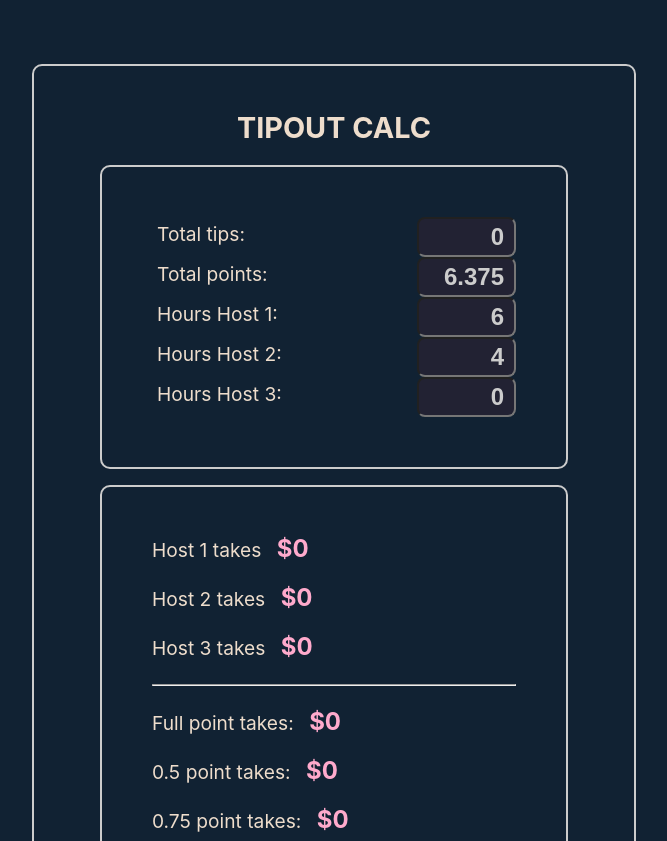
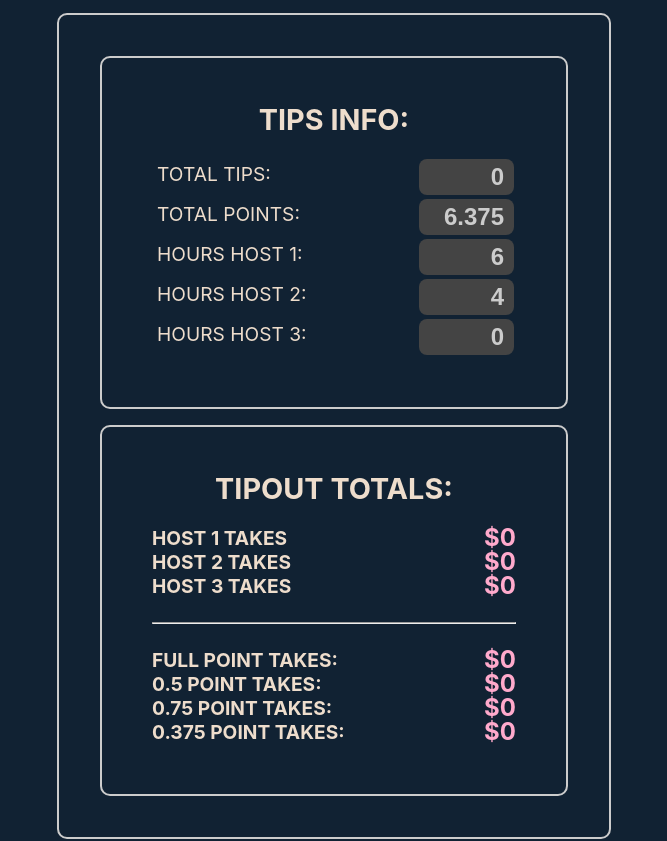
Before and after one commit to write2cmdg/tipout-calculator, a React (Create React App) app: page / in a window 1280 px wide. Shown: the top 841 px of the page, without its empty margins (306-973 px from the left). Built offline with nearby package versions, Linux system fonts and the light colour scheme.

Commit message:
fixed style

```diff
--- a/src/App.css
+++ b/src/App.css
@@ -3,21 +3,22 @@
   padding: 0;
   text-decoration: none;
   list-style: none;
+  text-transform: uppercase;
 }
 
 body {
   background-color: #123;
   color: #edc;
   font-size: 1.2rem;
-  padding: 5%;
+  padding: 1%;
   line-height: 1.5rem;
 }
 
 .main-container {
   max-width: 500px;
   min-width: 375px;
-  padding: 50px;
-  width:50%;
+  padding: 25px;
+  width:75%;
   margin: auto;
   border: 2px solid #ccc;
   border-radius: 10px;
@@ -36,7 +37,7 @@ label {
   padding: 5px;
 }
 
-h2 {
+h2, h1 {
   text-align: center;
   margin-bottom: 25px;
 }
@@ -46,8 +47,10 @@ h2 {
   justify-content: space-between;
 }
 input {
+  margin: 2px;
+  border: none;
   border-radius: 8px;
-  background: #223;
+  background: #444;
   color: #ccc;
   text-align: right;
   width: 75px;
@@ -64,3 +67,9 @@ input {
   font-weight:700;
 
 }
+
+.result-line {
+  display: flex;
+  flex-direction: row;
+  justify-content: space-between;
+}
--- a/src/App.js
+++ b/src/App.js
@@ -22,10 +22,12 @@ function App() {
 
   return (
     <div className='main-container'>
-      <h2>TIPOUT CALC</h2>
+      {/* <h1>TIPOUT CALC</h1> */}
 
       <div className="top-half">
+
         <form>
+      <h2>tips info:</h2>
           <div className='form-group'>
             <label>Total tips: </label>
             <input  type="text" name="total" value={total} placeholder={total} onChange={(e) => setTotal(e.target.value)} />
@@ -58,14 +60,31 @@ function App() {
 
 
       <div className="results">
-        <p>Host 1 takes <span className="result">${tipsHostOne.toFixed(0)}</span></p><br />
-        <p>Host 2 takes <span className="result">${tipsHostTwo.toFixed(0)}</span></p><br />
-        <p>Host 3 takes <span className="result">${tipsHostThree.toFixed(0)}</span></p><br />
+      <h2>tipout totals:</h2>
+
+        <div className="result-line">
+          <h4>Host 1 takes </h4><span className="result">${tipsHostOne.toFixed(0)}</span>
+        </div>
+        <div className="result-line">
+          <h4>Host 2 takes </h4><span className="result">${tipsHostTwo.toFixed(0)}</span>
+        </div>
+        <div className="result-line">
+          <h4>Host 3 takes </h4><span className="result">${tipsHostThree.toFixed(0)}</span>
+        </div>
+        <br />
         <hr /> <br />
-        <p>Full point takes: <span className="result">${full.toFixed(0)}</span></p><br />
-        <p>0.5 point takes: <span className='result'>${p5.toFixed(0)}</span></p><br />
-        <p>0.75 point takes: <span className='result'>${p75.toFixed(0)}</span></p><br />
-        <p>0.375 point takes: <span className='result'>${p375.toFixed(0)}</span></p>
+        <div className="result-line">
+          <h4>Full point takes: </h4> <span className="result">${full.toFixed(0)}</span>
+        </div>
+        <div className="result-line">
+          <h4>0.5 point takes: </h4> <span className='result'>${p5.toFixed(0)}</span>
+        </div>
+        <div className="result-line">
+          <h4>0.75 point takes: </h4> <span className='result'>${p75.toFixed(0)}</span>
+        </div>
+        <div className="result-line">
+          <h4>0.375 point takes: </h4> <span className='result'>${p375.toFixed(0)}</span>
+        </div>
       </div>
 
 
```
